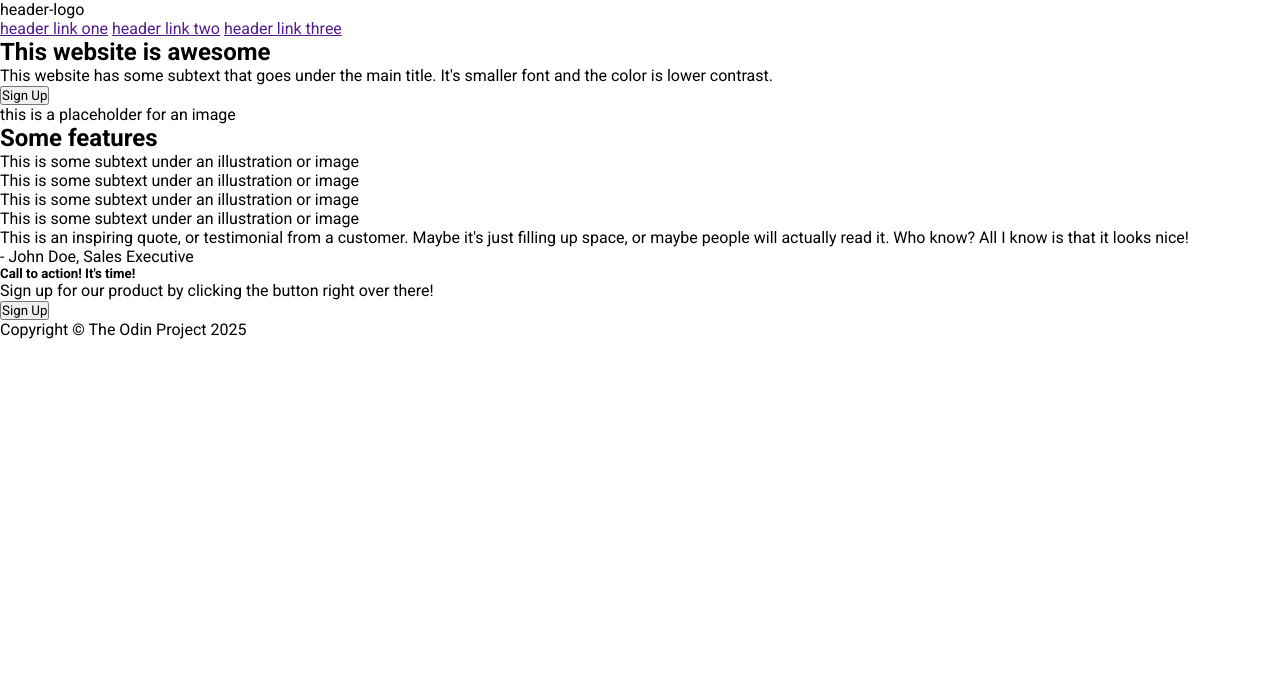
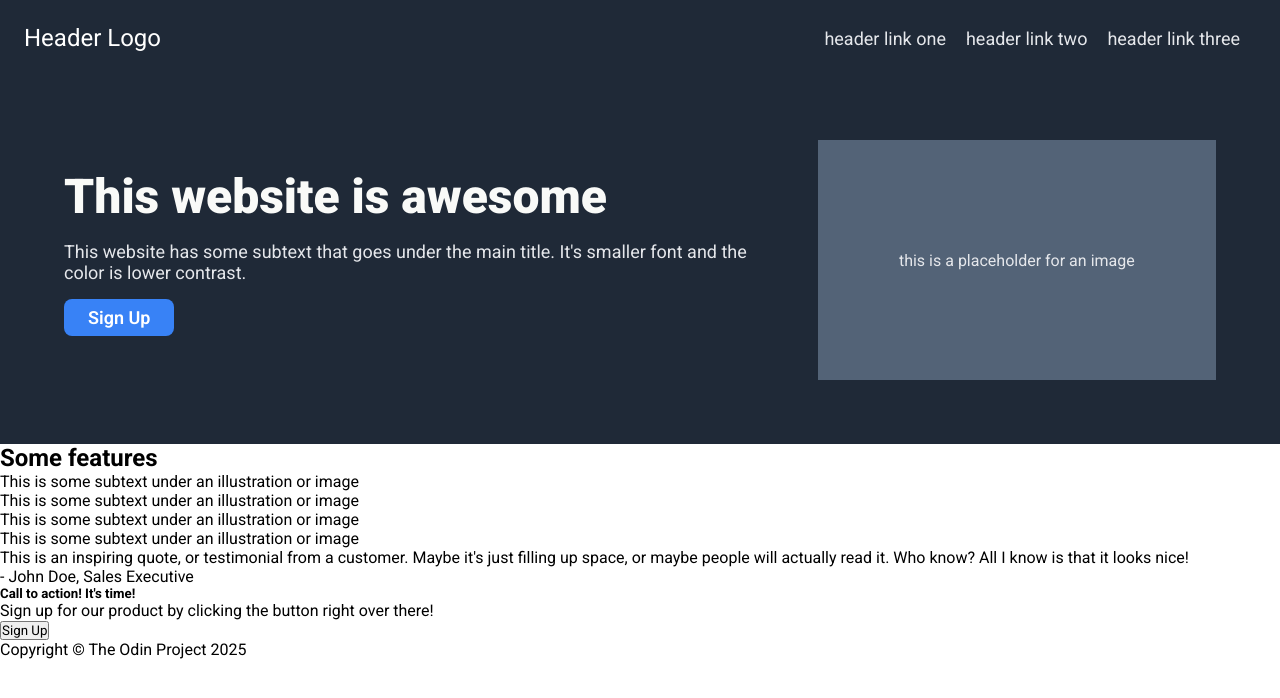
Before and after one commit to ashwinjoseux/odin-landing-page, a plain HTML site: page index.html in a window 1280 px wide. Drawn offline with Linux system fonts and the light colour scheme.

Commit message:
CSS updates for header and hero

```diff
--- a/index.html
+++ b/index.html
@@ -10,24 +10,28 @@
     </style>
   </head>
   <body>
+
     <header>
+      <section class="nav-header">
+      <p class="logo">Header Logo</p>
       <nav>
-        <p class="logo">header-logo</p>
         <a href="">header link one</a>
         <a href="">header link two</a>
         <a href="">header link three</a>
       </nav>
     </header>
+</section>
 
     <section class="hero">
       <div class="hero-content">
-        <h1>This website is awesome</h1>
-        <p>
+        <h1 class="hero-heading">This website is awesome</h1>
+        <p class="hero-text">
           This website has some subtext that goes under the main title. It's
           smaller font and the color is lower contrast.
         </p>
         <button class="sign-up-button">Sign Up</button>
       </div>
+
       <div class="hero-image">
         <p class="placeholder-image">this is a placeholder for an image</p>
       </div>
--- a/style.css
+++ b/style.css
@@ -3,3 +3,75 @@
   padding: 0;
   font-family: Roboto, Arial, Helvetica, sans-serif;
 }
+
+.nav-header {
+  display: flex;
+  justify-content: space-between;
+  align-items: center;
+  background-color: #1f2937;
+  padding: 24px;
+}
+
+.logo {
+  font-size: 24px;
+  color: #fff;
+}
+
+nav a {
+  text-decoration: none;
+  color: #e5e7eb;
+  font-size: 18px;
+  margin-right: 16px;
+}
+
+.hero {
+  display: flex;
+  gap: 32px;
+  justify-content: center;
+  align-items: center;
+  background-color: #1f2937;
+  padding: 64px;
+}
+
+.hero-content {
+  max-width: 900px;
+}
+
+.hero-heading {
+  color: #f9faf8;
+  font-size: 48px;
+  font-weight: 900;
+  margin-bottom: 16px;
+}
+
+.hero-text {
+  font-size: 18px;
+  color: #e5e7eb;
+  margin-bottom: 16px;
+}
+
+.sign-up-button {
+  display: inline-block;
+  padding: 8px 24px;
+  background-color: #3882f6;
+  border: none;
+  font-size: 18px;
+  font-weight: 600;
+  border-radius: 8px;
+  color: #fff;
+  margin-bottom: 16px;
+}
+
+.hero-image {
+  display: flex;
+  justify-content: center;
+  align-items: center;
+  width: 480px;
+  height: 240px;
+  background-color: #536377;
+}
+
+.placeholder-image {
+  color: #e5e7eb;
+  font-size: 16px;
+}
```
